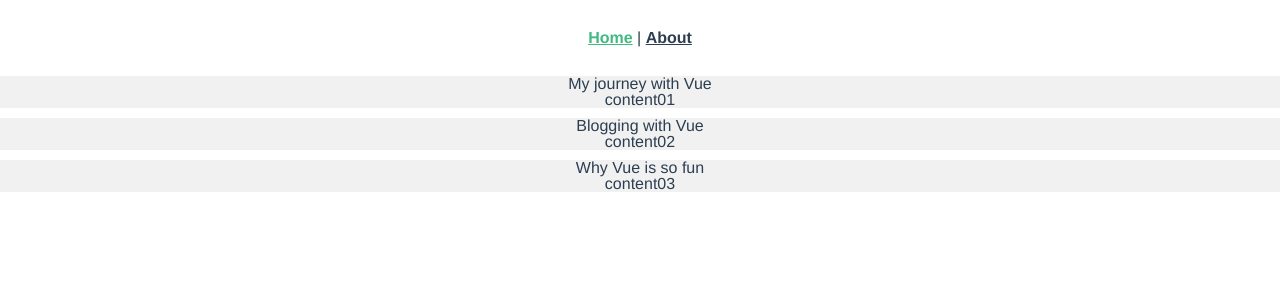
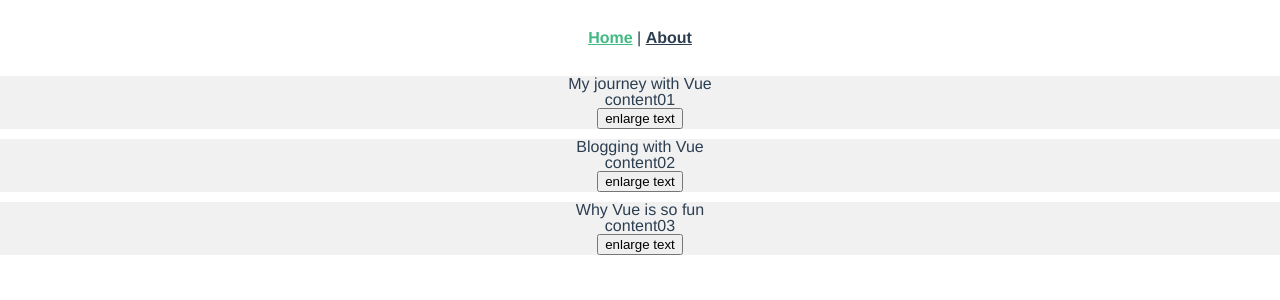
Before and after one commit to milyyy/_vue, a Vue app: page / in a window 1280 px wide. Shown: the top 300 px of the page. Built offline with nearby package versions, Linux system fonts and the light colour scheme.

Commit message:
父子组件传值

```diff
--- a/src/components/HelloWorld.vue
+++ b/src/components/HelloWorld.vue
@@ -3,7 +3,10 @@
     <!-- <h1>{{ msg }}</h1> -->
     <section class="section">
       <h3>{{ msg.title }}</h3>
-      <h6>{{ msg.content }}</h6>
+      <div v-html="msg.content"></div>
+
+      <!-- $emit接收（调用）定义在父组件中的事件enlarge-text,并传参-->
+      <button v-on:click="$emit('enlarge-text', 0.1)">enlarge text</button>
     </section>
   </div>
 </template>
@@ -11,6 +14,7 @@
 <script>
 export default {
   name: "HelloWorld",
+  // props接收定义在父组件中的属性
   props: {
     msg: Object
   }
--- a/src/views/Home.vue
+++ b/src/views/Home.vue
@@ -1,7 +1,23 @@
 <template>
   <div class="home">
     <!-- 这里直接穿了一个msg对象给子组件 -->
-    <HelloWorld v-for="post in posts" :key="post.id" :msg="post" />
+    <div :style="{fontSize: postFontSize + 'em'}">
+
+      <!-- 1. 直接改变postFontSize属性值 -->
+      <!-- <HelloWorld
+        v-for="post in posts"
+        :key="post.id"
+        :msg="post"
+        v-on:enlarge-text="postFontSize += $event" /> -->
+
+      <!-- 2. 通过方法改变属性值 -->
+      <HelloWorld
+        v-for="post in posts"
+        :key="post.id"
+        :msg="post"
+        v-on:enlarge-text="onEnlargeText" />
+
+    </div>
   </div>
 </template>
 
@@ -20,8 +36,14 @@ export default {
         { id: 1, title: "My journey with Vue", content: "content01" },
         { id: 2, title: "Blogging with Vue", content: "content02" },
         { id: 3, title: "Why Vue is so fun", content: "content03" }
-      ]
+      ],
+      postFontSize: 1
     };
+  },
+  methods: {
+    onEnlargeText: function(enlargeAmount) {
+      this.postFontSize += enlargeAmount
+    }
   }
 };
 </script>
```
Also changed, not shown: 1 other file (tests, documents, lock files or other folders).
